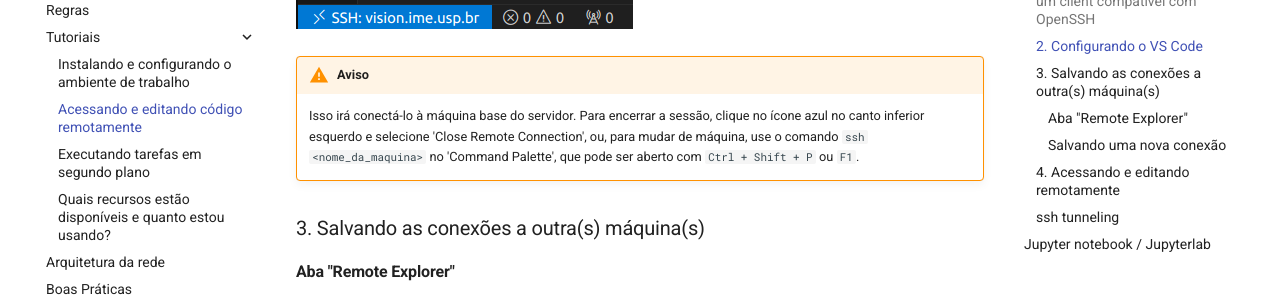
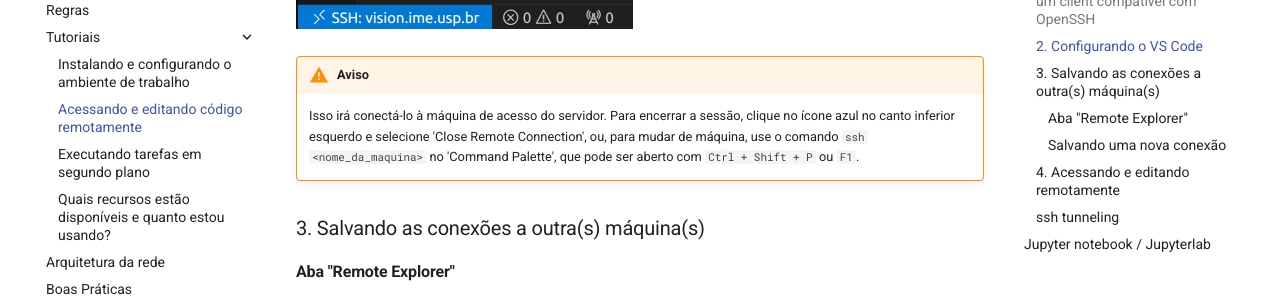
Before and after one commit to arturandre/docs-lab-vision, an MkDocs documentation site: the page built from docs/tutorials/editing-code.md, in a window 1280 px wide and 900 px high, scrolled down 1290 px. Shown: the part 152-452 px from the top of the window. Built offline with MkDocs 1.6.1 and Material for MkDocs 9.7.7, drawn with Linux system fonts in a browser that asks for light colours; comment, search, counter and statistics services are not loaded.

Commit message:
fixing minor resolve

````diff
--- a/docs/tutorials/editing-code.md
+++ b/docs/tutorials/editing-code.md
@@ -39,7 +39,7 @@ Agora, o VS Code irá configurar automaticamente tudo necessário. Agora, basta
 ![Connected machine status](../images_editing-code/connected_machine.png)
 
 !!! warning "Aviso"
-    Isso irá conectá-lo à máquina base do servidor. Para encerrar a sessão, clique no ícone azul no canto inferior esquerdo e selecione 'Close Remote Connection', ou, para mudar de máquina, use o comando ```ssh <nome_da_maquina>``` no 'Command Palette', que pode ser aberto com `Ctrl + Shift + P` ou `F1`.
+    Isso irá conectá-lo à máquina de acesso do servidor. Para encerrar a sessão, clique no ícone azul no canto inferior esquerdo e selecione 'Close Remote Connection', ou, para mudar de máquina, use o comando ```ssh <nome_da_maquina>``` no 'Command Palette', que pode ser aberto com `Ctrl + Shift + P` ou `F1`.
 
 ### 3. Salvando as conexões a outra(s) máquina(s)
 
````
